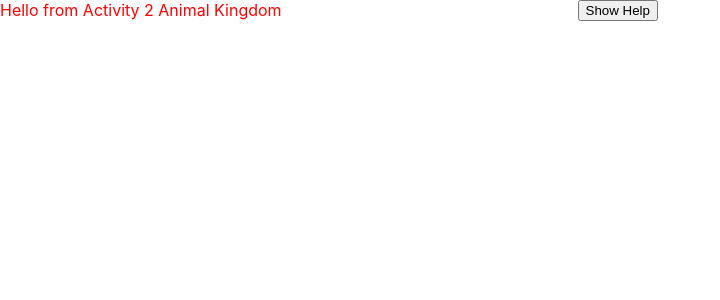
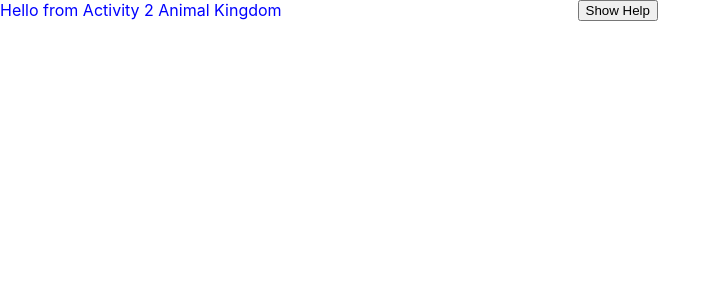
Before and after one commit to praxent/growth-days-disney-world, a React (Vite) app: page /animal-kingdom/activity2 in a window 1280 px wide. Shown: the top 300 px of the page, without its empty margins (0-720 px from the left). Built offline with nearby package versions, Linux system fonts and the light colour scheme.

Commit message:
Change colors for POC

```diff
--- a/src/animal-kingdom/activity2/Activity2.tsx
+++ b/src/animal-kingdom/activity2/Activity2.tsx
@@ -2,7 +2,7 @@ import React from 'react';
 import styled from "styled-components";
 
 const Styles = styled.div`
-  color: red;
+  color: blue;
 `;
 
 function Activity2() {
--- a/src/animal-kingdom/activity3/Activity3.tsx
+++ b/src/animal-kingdom/activity3/Activity3.tsx
@@ -2,7 +2,7 @@ import React from 'react';
 import styled from "styled-components";
 
 const Styles = styled.div`
-  color: red;
+  color: green;
 `;
 
 function Activity3() {
--- a/src/blizzard-beach/activity2/Activity2.tsx
+++ b/src/blizzard-beach/activity2/Activity2.tsx
@@ -2,7 +2,7 @@ import React from 'react';
 import styled from "styled-components";
 
 const Styles = styled.div`
-  color: red;
+  color: blue;
 `;
 
 function Activity2() {
--- a/src/blizzard-beach/activity3/Activity3.tsx
+++ b/src/blizzard-beach/activity3/Activity3.tsx
@@ -2,7 +2,7 @@ import React from 'react';
 import styled from "styled-components";
 
 const Styles = styled.div`
-  color: red;
+  color: green;
 `;
 
 function Activity3() {
--- a/src/epcot/activity2/Activity2.tsx
+++ b/src/epcot/activity2/Activity2.tsx
@@ -2,7 +2,7 @@ import React from 'react';
 import styled from "styled-components";
 
 const Styles = styled.div`
-  color: red;
+  color: blue;
 `;
 
 function Activity2() {
--- a/src/epcot/activity3/Activity3.tsx
+++ b/src/epcot/activity3/Activity3.tsx
@@ -2,7 +2,7 @@ import React from 'react';
 import styled from "styled-components";
 
 const Styles = styled.div`
-  color: red;
+  color: green;
 `;
 
 function Activity3() {
--- a/src/magic-kingdom/activity2/Activity2.tsx
+++ b/src/magic-kingdom/activity2/Activity2.tsx
@@ -2,7 +2,7 @@ import React from 'react';
 import styled from "styled-components";
 
 const Styles = styled.div`
-  color: red;
+  color: blue;
 `;
 
 function Activity2() {
--- a/src/magic-kingdom/activity3/Activity3.tsx
+++ b/src/magic-kingdom/activity3/Activity3.tsx
@@ -2,7 +2,7 @@ import React from 'react';
 import styled from "styled-components";
 
 const Styles = styled.div`
-  color: red;
+  color: green;
 `;
 
 function Activity3() {
```
